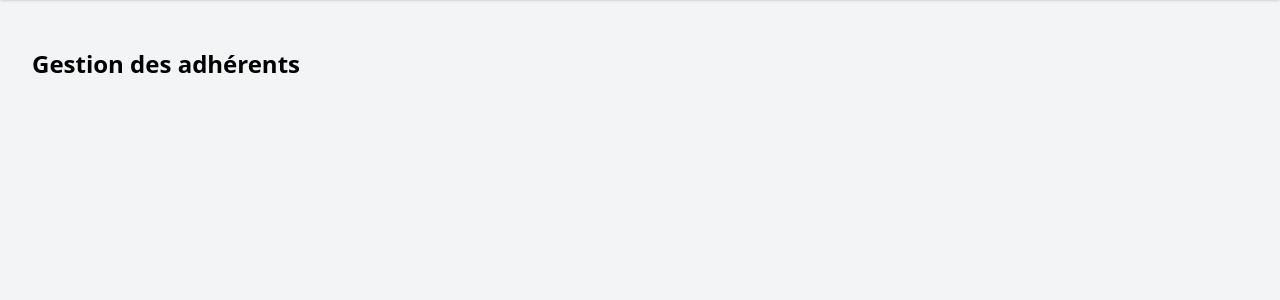
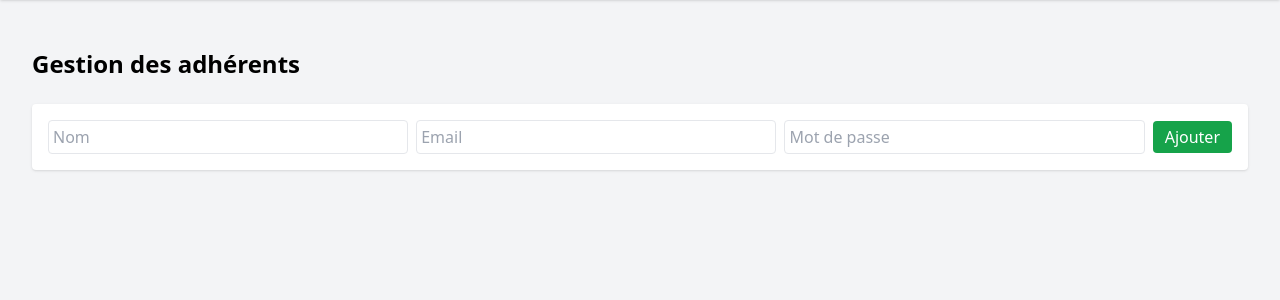
Before and after one commit to sara-git-hub/booksmart_sara, a FastAPI app: page /admin/gestion-adherents in a window 1280 px wide. Shown: the part 58-358 px from the top of the page. Run offline with FastAPI, Linux system fonts and the light colour scheme; the visitor is signed in with stand-in values (Sample User, id 1); parts of the project's set-up code (start-up, migrations or seed data) failed here and were passed over; some libraries are stand-ins or nearby versions.

Commit message:
ajout adherent admin

```diff
--- a/backend/routes/admin.py
+++ b/backend/routes/admin.py
@@ -97,7 +97,66 @@ async def modifier_adherent(
             }
         )
 
+# Ajouter un adhérent
+@router.post("/adherents/add")
+async def ajouter_adherent(
+    request: Request,
+    nom: str = Form(...),
+    email: str = Form(...),
+    password: str = Form(...),
+    db: Session = Depends(database.get_db)
+):
+    adherents = db.query(models.Adherent).all()
 
+    # 1) Vérifier unicité de l'email
+    existing = crud.get_adherent_by_email(db, email)
+    if existing:
+        return templates.TemplateResponse(
+            "admin/gestion-adherents.html",
+            {
+                "request": request,
+                "adherents": adherents,
+                "error": "Un adhérent avec cet email existe déjà."
+            }
+        )
+
+    try:
+        #  Validation Pydantic pour nom/email
+        data = schemas.AdherentBase(nom=nom, email=email)
+
+        #  Hash du mot de passe
+        hashed_password = crud.hash_password(password)
+
+        #  Création et insertion
+        nouvel_adherent = models.Adherent(
+            nom=data.nom,
+            email=data.email,
+            password=hashed_password,
+        )
+        db.add(nouvel_adherent)
+        db.commit()
+        db.refresh(nouvel_adherent)
+
+        # Recharger la liste
+        adherents = db.query(models.Adherent).all()
+        return templates.TemplateResponse(
+            "admin/gestion-adherents.html",
+            {
+                "request": request,
+                "adherents": adherents,
+                "success": "Adhérent ajouté avec succès !"
+            }
+        )
+
+    except ValidationError as e:
+        return templates.TemplateResponse(
+            "admin/gestion-adherents.html",
+            {
+                "request": request,
+                "adherents": adherents,
+                "errors": e.errors()
+            }
+        )
 
 @router.get("/gestion-livres")
 async def gestion_livres(
--- a/frontend/templates/admin/gestion-adherents.html
+++ b/frontend/templates/admin/gestion-adherents.html
@@ -15,6 +15,17 @@
 
 <div class="container mx-auto px-4 py-8">
   <h1 class="text-2xl font-bold mb-6">Gestion des adhérents</h1>
+
+   <!-- Formulaire d'ajout d'adhérent -->
+  <div class="bg-white rounded shadow p-4 mb-6">
+    <form action="/admin/adherents/add" method="post" class="flex items-center gap-2 flex-wrap">
+      <input type="text" name="nom" placeholder="Nom" required class="border p-1 rounded flex-1">
+      <input type="email" name="email" placeholder="Email" required class="border p-1 rounded flex-1">
+      <input type="password" name="password" placeholder="Mot de passe" minlength="8" required class="border p-1 rounded flex-1">
+      <button type="submit" class="bg-green-600 text-white px-3 py-1 rounded">Ajouter</button>
+    </form>
+  </div>
+
 
   <div class="bg-white rounded shadow divide-y">
     {% for a in adherents %}
```
Also changed, not shown: README.md.
